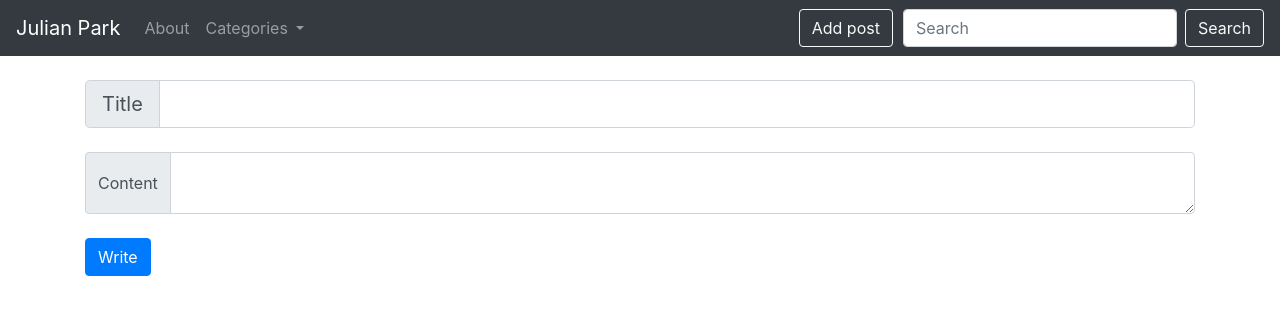
After one commit to Chrisaor/blog_deploy, a Django app: page /post_add/ in a window 1280 px wide. The commit adds this page. Shown: the top 315 px of the page. Run offline with Django 3.2, Linux system fonts and the light colour scheme; some libraries are stand-ins or nearby versions.

```diff
--- a/app/blog/urls.py
+++ b/app/blog/urls.py
@@ -6,4 +6,5 @@ urlpatterns = [
     path('', views.post_list, name='post-list'),
     path('<int:pk>/', views.post_detail, name='post-detail'),
     path('about/', views.about, name='about'),
+    path('post_add/', views.post_add, name='post_add')
 ]
--- a/app/blog/views.py
+++ b/app/blog/views.py
@@ -1,5 +1,5 @@
 from django.http import HttpResponse
-from django.shortcuts import render
+from django.shortcuts import render, redirect
 
 from blog.models import Post
 
@@ -13,10 +13,18 @@ def post_list(request):
     }
     return render(request, 'post/post_list.html', context)
 
-
 def post_detail(request,pk):
     post = Post.objects.get(pk=pk)
     context = {
         'post':post,
     }
     return render(request, 'post/post_detail.html', context)
+
+def post_add(request):
+    if request.method == 'POST':
+        title = request.POST['title']
+        content = request.POST['content']
+        Post.objects.create(author=request.user, title=title, content=content)
+        return redirect('post-list')
+    else:
+        return render(request, 'post/post_add.html')
--- a/app/templates/base.html
+++ b/app/templates/base.html
@@ -6,12 +6,14 @@
           content="width=device-width, user-scalable=no, initial-scale=1.0, maximum-scale=1.0, minimum-scale=1.0">
     <meta http-equiv="X-UA-Compatible" content="ie=edge">
     <title>My Blog</title>
-    <link rel="stylesheet" href="https://stackpath.bootstrapcdn.com/bootstrap/4.1.1/css/bootstrap.min.css" integrity="sha384-WskhaSGFgHYWDcbwN70/dfYBj47jz9qbsMId/iRN3ewGhXQFZCSftd1LZCfmhktB" crossorigin="anonymous">
+    <link rel="stylesheet" href="https://stackpath.bootstrapcdn.com/bootstrap/4.1.1/css/bootstrap.min.css"
+          integrity="sha384-WskhaSGFgHYWDcbwN70/dfYBj47jz9qbsMId/iRN3ewGhXQFZCSftd1LZCfmhktB" crossorigin="anonymous">
 </head>
 <body>
 <nav class="navbar navbar-expand-lg navbar-dark bg-dark">
     <a class="navbar-brand" href="{% url 'post-list' %}">Julian Park</a>
-  <button class="navbar-toggler" type="button" data-toggle="collapse" data-target="#navbarSupportedContent" aria-controls="navbarSupportedContent" aria-expanded="false" aria-label="Toggle navigation">
+    <button class="navbar-toggler" type="button" data-toggle="collapse" data-target="#navbarSupportedContent"
+            aria-controls="navbarSupportedContent" aria-expanded="false" aria-label="Toggle navigation">
         <span class="navbar-toggler-icon"></span>
     </button>
 
@@ -21,7 +23,8 @@
                 <a class="nav-link" href="{% url 'about' %}">About</a>
             </li>
             <li class="nav-item dropdown">
-        <a class="nav-link dropdown-toggle" href="#" id="navbarDropdown" role="button" data-toggle="dropdown" aria-haspopup="true" aria-expanded="false">
+                <a class="nav-link dropdown-toggle" href="#" id="navbarDropdown" role="button" data-toggle="dropdown"
+                   aria-haspopup="true" aria-expanded="false">
                     Categories
                 </a>
                 <div class="dropdown-menu" aria-labelledby="navbarDropdown">
@@ -32,6 +35,8 @@
                 </div>
             </li>
         </ul>
+        <a href="{% url 'post_add' %}" class="btn btn-outline-light" style="margin-right: 10px;" type="submit">Add post</a>
+
         <form class="form-inline my-2 my-lg-0">
             <input class="form-control mr-sm-2" type="search" placeholder="Search" aria-label="Search">
             <button class="btn btn-outline-light my-2 my-sm-0" type="submit">Search</button>
@@ -40,8 +45,14 @@
 </nav>
 {% block content %}
 {% endblock %}
-<script src="https://code.jquery.com/jquery-3.3.1.slim.min.js" integrity="sha384-q8i/X+965DzO0rT7abK41JStQIAqVgRVzpbzo5smXKp4YfRvH+8abtTE1Pi6jizo" crossorigin="anonymous"></script>
-<script src="https://cdnjs.cloudflare.com/ajax/libs/popper.js/1.14.3/umd/popper.min.js" integrity="sha384-ZMP7rVo3mIykV+2+9J3UJ46jBk0WLaUAdn689aCwoqbBJiSnjAK/l8WvCWPIPm49" crossorigin="anonymous"></script>
-<script src="https://stackpath.bootstrapcdn.com/bootstrap/4.1.1/js/bootstrap.min.js" integrity="sha384-smHYKdLADwkXOn1EmN1qk/HfnUcbVRZyYmZ4qpPea6sjB/pTJ0euyQp0Mk8ck+5T" crossorigin="anonymous"></script>
+<script src="https://code.jquery.com/jquery-3.3.1.slim.min.js"
+        integrity="sha384-q8i/X+965DzO0rT7abK41JStQIAqVgRVzpbzo5smXKp4YfRvH+8abtTE1Pi6jizo"
+        crossorigin="anonymous"></script>
+<script src="https://cdnjs.cloudflare.com/ajax/libs/popper.js/1.14.3/umd/popper.min.js"
+        integrity="sha384-ZMP7rVo3mIykV+2+9J3UJ46jBk0WLaUAdn689aCwoqbBJiSnjAK/l8WvCWPIPm49"
+        crossorigin="anonymous"></script>
+<script src="https://stackpath.bootstrapcdn.com/bootstrap/4.1.1/js/bootstrap.min.js"
+        integrity="sha384-smHYKdLADwkXOn1EmN1qk/HfnUcbVRZyYmZ4qpPea6sjB/pTJ0euyQp0Mk8ck+5T"
+        crossorigin="anonymous"></script>
 </body>
 </html>
--- /dev/null
+++ b/app/templates/post/post_add.html
@@ -0,0 +1,26 @@
+{% extends 'base.html' %}
+{% block content %}
+    <div class="container">
+        <div class="">
+            <form action="" method="POST">
+                {% csrf_token %}
+                <br>
+                <div class="input-group input-group-lg">
+                    <div class="input-group-prepend">
+                        <span class="input-group-text" id="inputGroup-sizing-lg">Title</span>
+                    </div>
+                    <input type="text" class="form-control" aria-label="Large" aria-describedby="inputGroup-sizing-sm" name="title">
+                </div>
+                <br>
+                <div class="input-group">
+                    <div class="input-group-prepend">
+                        <span class="input-group-text">Content</span>
+                    </div>
+                    <textarea class="form-control" aria-label="With textarea" name="content"></textarea>
+                </div>
+                <br>
+                <button class="btn btn-primary">Write</button>
+            </form>
+        </div>
+    </div>
+{% endblock %}
```
Also changed, not shown: app/templates/post/about.html (+9 -6 lines), 2 other files. Lines whose indentation alone changed are shown as unchanged.
